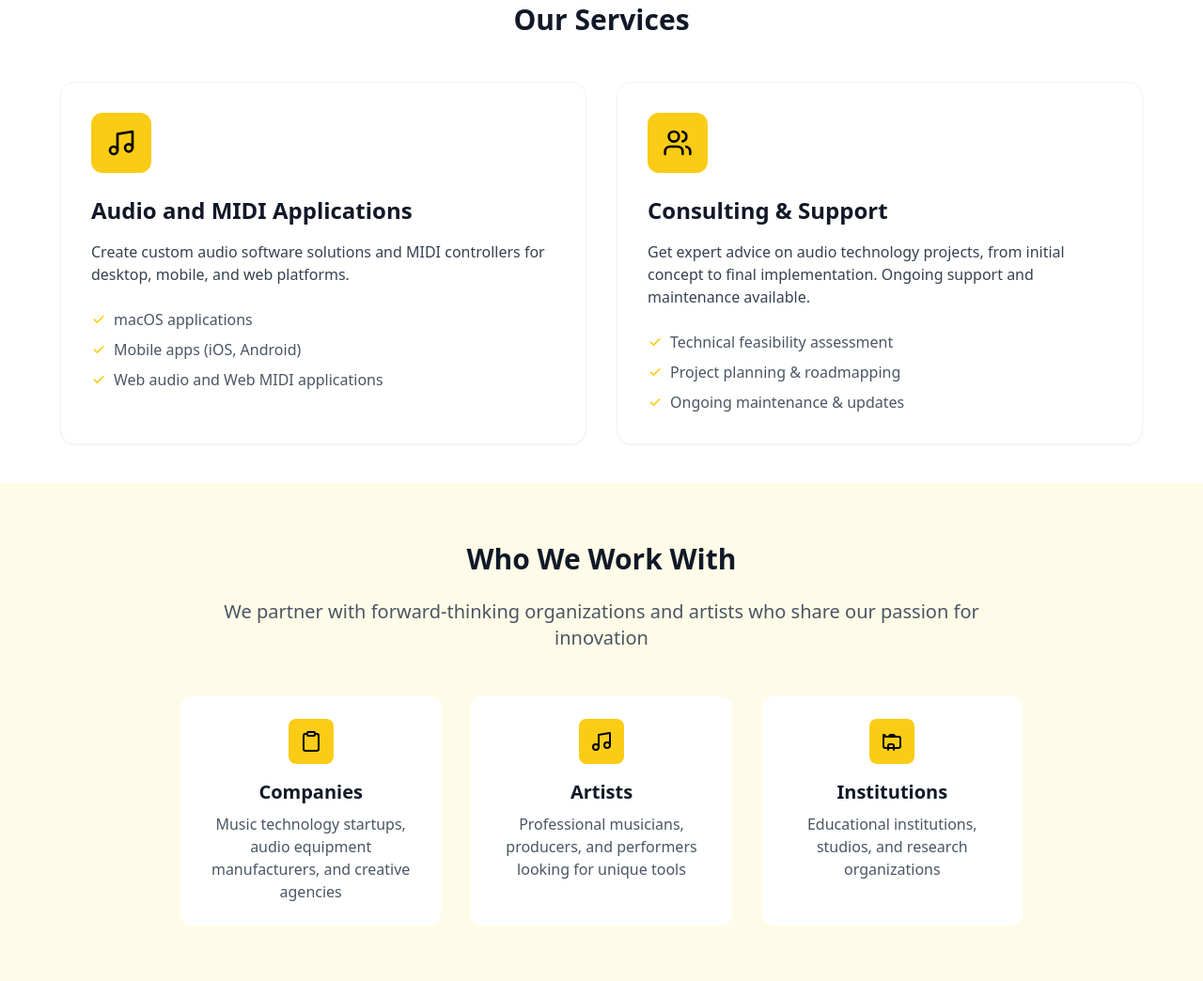
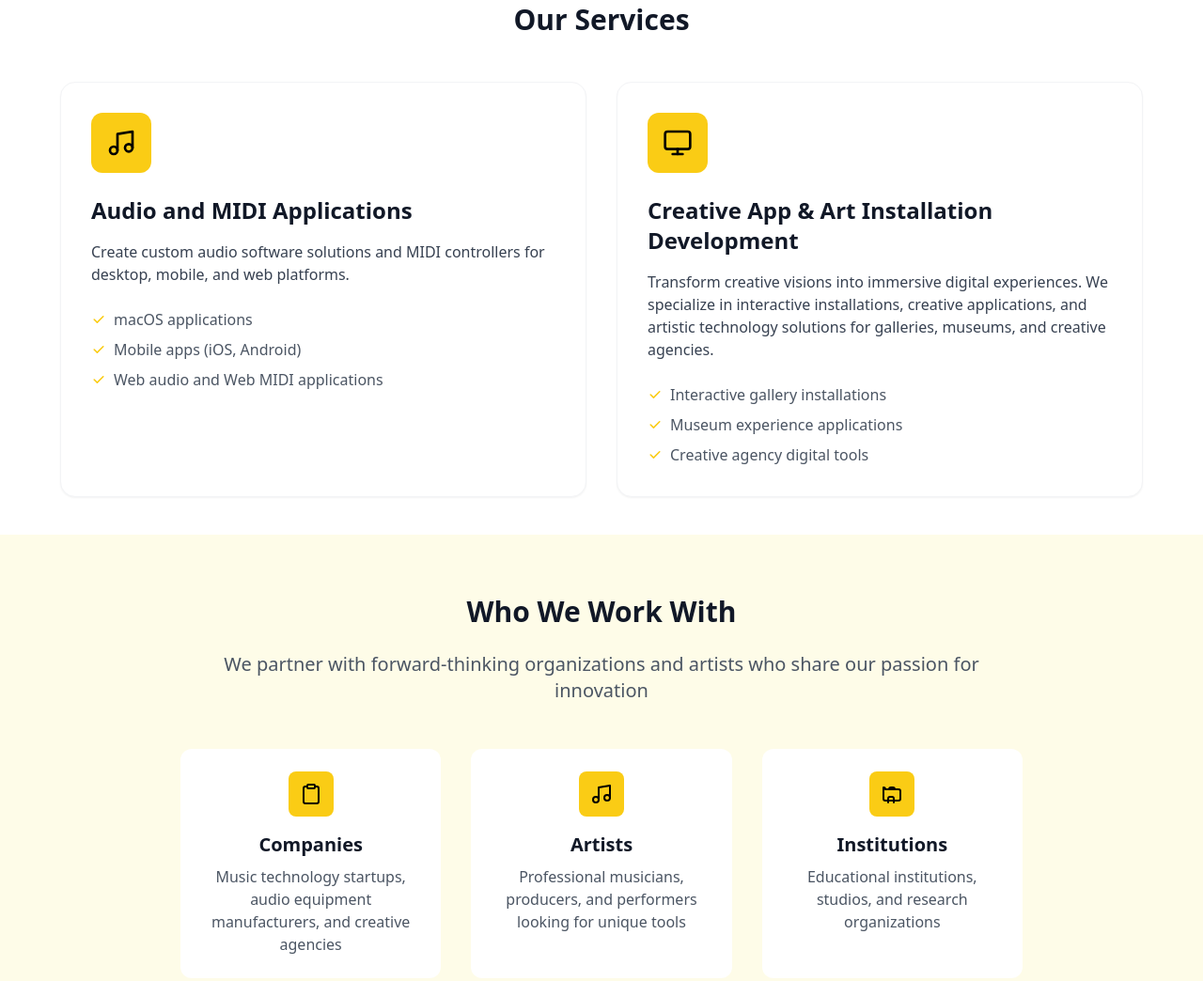
Before and after one commit to nanassound/nanassound-web, an Astro site: page /services in a window 1280 px wide. Shown: the part 892-1936 px from the top of the page at 94% size. Built offline with nearby package versions, Linux system fonts and the light colour scheme; Astro itself is replaced by a stand-in of ours.

Commit message:
Change the service offering

```diff
--- a/src/pages/services.astro
+++ b/src/pages/services.astro
@@ -103,38 +103,37 @@ import Layout from "../layouts/Layout.astro";
           </ul>
         </div>
 
-        <!-- Consulting & Support -->
+        <!-- Creative App & Art Installation Development -->
         <div class="bg-white rounded-2xl shadow-sm border border-gray-100 p-8">
           <div class="w-16 h-16 bg-yellow-400 rounded-xl flex items-center justify-center mb-6">
             <svg xmlns="http://www.w3.org/2000/svg" width="32" height="32" viewBox="0 0 24 24" fill="none" stroke="currentColor" stroke-width="2" stroke-linecap="round" stroke-linejoin="round" class="text-black">
-              <path d="M16 21v-2a4 4 0 00-4-4H6a4 4 0 00-4 4v2"/>
-              <circle cx="9" cy="7" r="4"/>
-              <path d="M22 21v-2a4 4 0 00-3-3.87"/>
-              <path d="M16 3.13a4 4 0 010 7.75"/>
+              <rect x="2" y="3" width="20" height="14" rx="2" ry="2"/>
+              <line x1="8" y1="21" x2="16" y2="21"/>
+              <line x1="12" y1="17" x2="12" y2="21"/>
             </svg>
           </div>
-          <h3 class="text-2xl font-semibold text-gray-900 mb-4">Consulting & Support</h3>
+          <h3 class="text-2xl font-semibold text-gray-900 mb-4">Creative App & Art Installation Development</h3>
           <p class="text-gray-700 mb-6">
-            Get expert advice on audio technology projects, from initial concept to final implementation. Ongoing support and maintenance available.
+            Transform creative visions into immersive digital experiences. We specialize in interactive installations, creative applications, and artistic technology solutions for galleries, museums, and creative agencies.
           </p>
           <ul class="space-y-2 text-gray-600">
             <li class="flex items-center gap-2">
               <svg class="w-4 h-4 text-yellow-400" fill="currentColor" viewBox="0 0 20 20">
                 <path fill-rule="evenodd" d="M16.707 5.293a1 1 0 010 1.414l-8 8a1 1 0 01-1.414 0l-4-4a1 1 0 011.414-1.414L8 12.586l7.293-7.293a1 1 0 011.414 0z" clip-rule="evenodd"/>
               </svg>
-              Technical feasibility assessment
+              Interactive gallery installations
             </li>
             <li class="flex items-center gap-2">
               <svg class="w-4 h-4 text-yellow-400" fill="currentColor" viewBox="0 0 20 20">
                 <path fill-rule="evenodd" d="M16.707 5.293a1 1 0 010 1.414l-8 8a1 1 0 01-1.414 0l-4-4a1 1 0 011.414-1.414L8 12.586l7.293-7.293a1 1 0 011.414 0z" clip-rule="evenodd"/>
               </svg>
-              Project planning & roadmapping
+              Museum experience applications
             </li>
             <li class="flex items-center gap-2">
               <svg class="w-4 h-4 text-yellow-400" fill="currentColor" viewBox="0 0 20 20">
                 <path fill-rule="evenodd" d="M16.707 5.293a1 1 0 010 1.414l-8 8a1 1 0 01-1.414 0l-4-4a1 1 0 011.414-1.414L8 12.586l7.293-7.293a1 1 0 011.414 0z" clip-rule="evenodd"/>
               </svg>
-              Ongoing maintenance & updates
+              Creative agency digital tools
             </li>
           </ul>
         </div>
```
Also changed, not shown: 1 other file.
